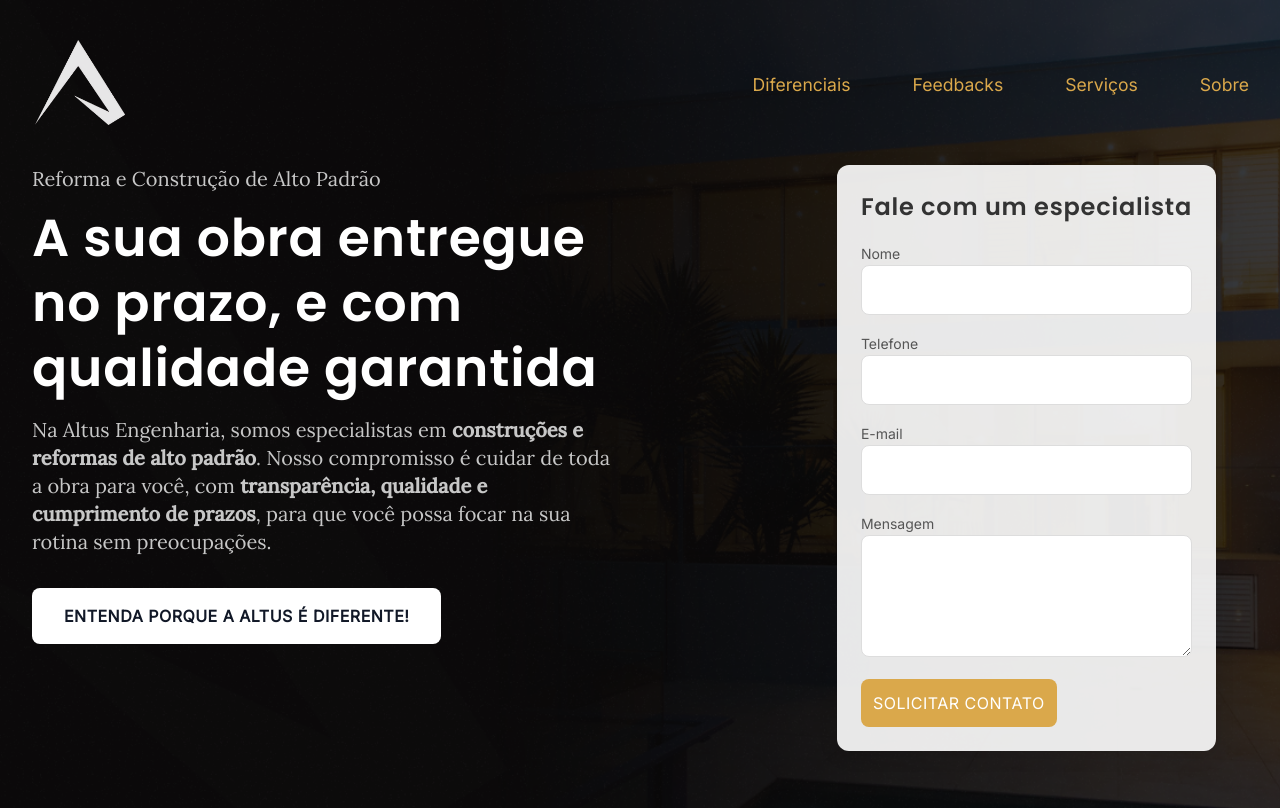
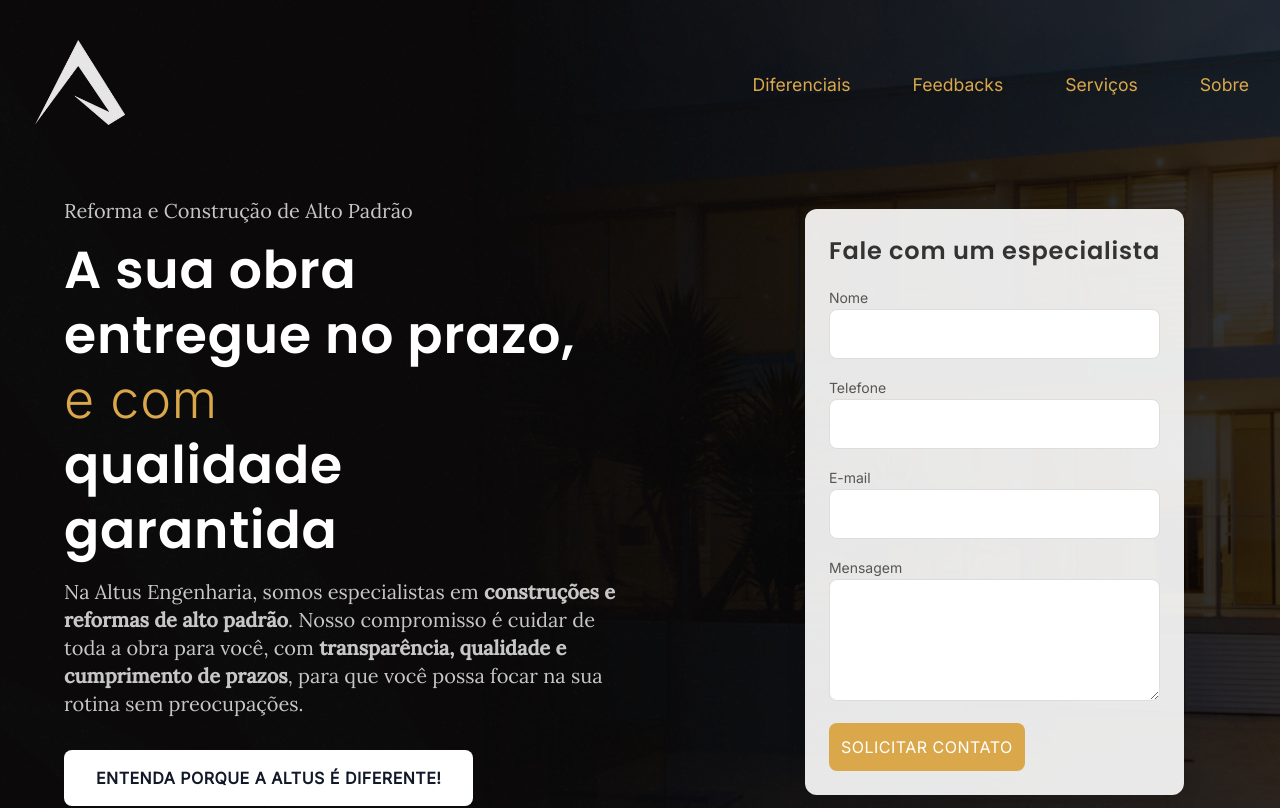
Before and after one commit to GuilhermeBarbosa16/Altus-Construtora, a React (Vite) app: page / in a window 1280 px wide. Shown: the top 808 px of the page. Built offline with nearby package versions, Linux system fonts and the light colour scheme.

Commit message:
fix: ajuste de pading no titulo

```diff
--- a/src/App.tsx
+++ b/src/App.tsx
@@ -152,12 +152,12 @@ function App() {
           <div className="relative z-0">
             <Header />
             <div className="relative z-10 flex items-start w-full">
-              <div className="w-full px-1 md:px-8">
+              <div className="w-full px-4 sm:px-6 md:px-8 lg:px-12 xl:px-16 py-8"> {/* Adicionando padding responsivo */}
                 <div className="grid md:grid-cols-2 gap-12">
                   <div className="text-white">
                     <p className="text-xl mb-3">Reforma e Construção de Alto Padrão</p>
                     <h1 className="text-[36px] md:text-[52px] font-bold leading-tight mb-4">
-                      A sua obra entregue no prazo, e com <br className="hidden md:inline" />
+                      A sua obra entregue no prazo, <span className="whitespace-nowrap">e com</span> <br className="hidden md:inline" />
                       qualidade garantida
                     </h1>
                     <p className="text-xl mb-8">
@@ -308,7 +308,7 @@ function App() {
           <div className="mb-16"></div>
           <div className="grid md:grid-cols-2 gap-8">
             <div className="bg-gray-100 p-8 rounded-lg mb-4">
-              <h3 className="text-xl font-semibold mb-4">Problemas Comuns</h3>
+              <h3 className="text-xl text-black font-semibold mb-4">Problemas Comuns</h3>
               <ul className="space-y-4">
                 <li className="flex items-center text-red-600">
                   <span className="mr-2">✕</span> Atrasos constantes
@@ -355,9 +355,11 @@ function App() {
             </div>
           </div>
           <div className="flex justify-center items-center">
+          <a href="#">
             <button className="bg-black text-white px-8 py-4 rounded-lg font-semibold hover:bg-gray-100 hover:text-black transition-colors">
               Quero começar minha obra!
             </button>
+            </a>
           </div>
         </div>
       </Section>
```
